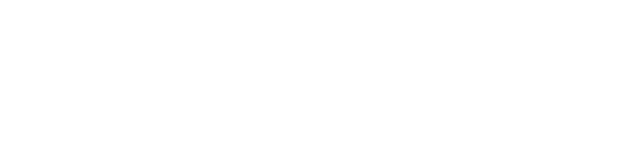
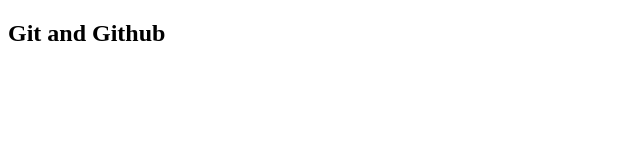
Before and after one commit to 67ghosts/demo-repo, a plain HTML site: page index.html in a window 1280 px wide. Shown: the whole page, without its empty margins (0-640 px from the left). Drawn offline with Linux system fonts and the light colour scheme.

Commit message:
modified

```diff
--- a/index.html
+++ b/index.html
@@ -5,5 +5,9 @@
 		<meta name="viewport" content="width=device-width, initial-scale=1.0" />
 		<title>Document</title>
 	</head>
-	<body></body>
+	<body>
+		<div class="here">
+			<h2>Git and Github</h2>
+		</div>
+	</body>
 </html>
```
Also changed, not shown: 2 other files.
